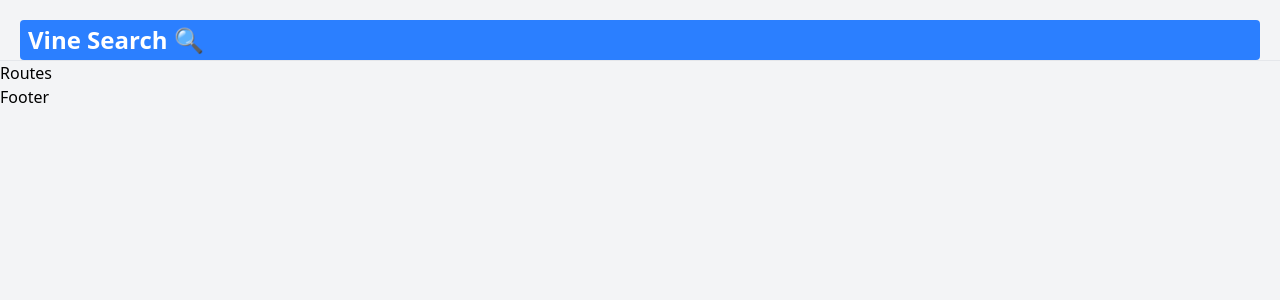
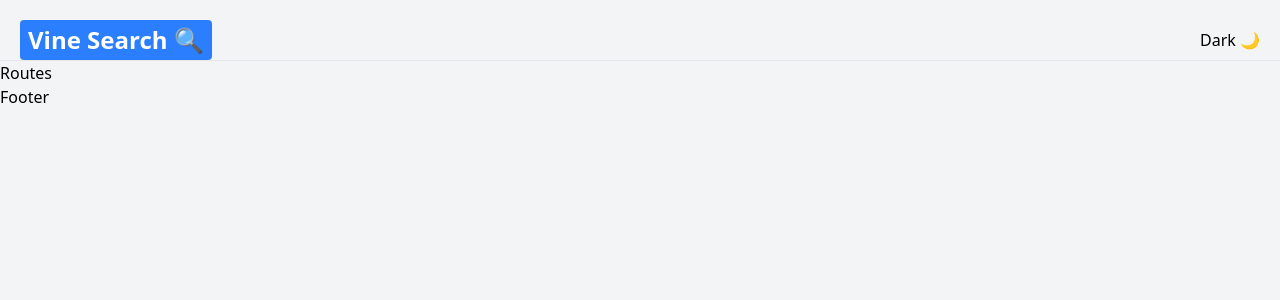
Before and after one commit to meloer101/Vine-search-engine, a React (Vite) app: page / in a window 1280 px wide. Shown: the top 300 px of the page. Built offline with nearby package versions, Linux system fonts and the light colour scheme.

Commit message:
logo完成

```diff
--- a/src/App.jsx
+++ b/src/App.jsx
@@ -13,7 +13,7 @@ const App = () => {
   return (
     <div className={darkTheme ? 'dark' : ''}>
       <div className="bg-gray-100 dark:bg-gray-900 dark:text-gray-200 min-h-screen ">
-        <NavBar />
+        <NavBar darkTheme={darkTheme} setDarkTheme={setDarkTheme} />
         <Routes />
         <Footer />
       </div>
--- a/src/conponents/NavBar.jsx
+++ b/src/conponents/NavBar.jsx
@@ -1,10 +1,10 @@
 import React from "react";
 import { Link } from "react-router-dom";
 
-export const NavBar = () => {
+export const NavBar = ({darkTheme, setDarkTheme}) => {
   return (
     <div className="p-5 pb-0 flex flex-wrap sm:justfy-between justify-center items-center border-b dark:border-gray-700 border-gray-200">
-      <div className="felx justify-between items-center space-x-5 w-screen  ">
+      <div className="flex justify-between items-center space-x-5 w-screen  ">
         {/* Logo Section */}
         <Link to="/">
           <p className="text-2xl bg-blue-500 font-bold text-white py-1 px-2 rounded dark:bg-gray-500 dark:text-gray-900 ">
@@ -13,6 +13,12 @@ export const NavBar = () => {
         </Link>
 
         {/*dark mode toggle button */}
+        <button
+          type="button"
+          onClick={() => setDarkTheme(!darkTheme)}
+        >
+          {darkTheme ? 'Light 💡' : 'Dark 🌙'}
+        </button>
 
 
       </div>
```
